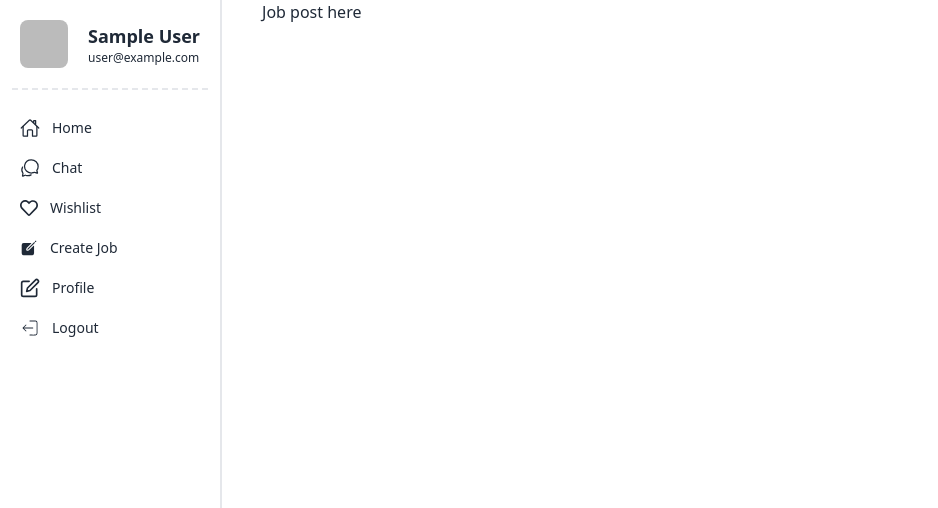
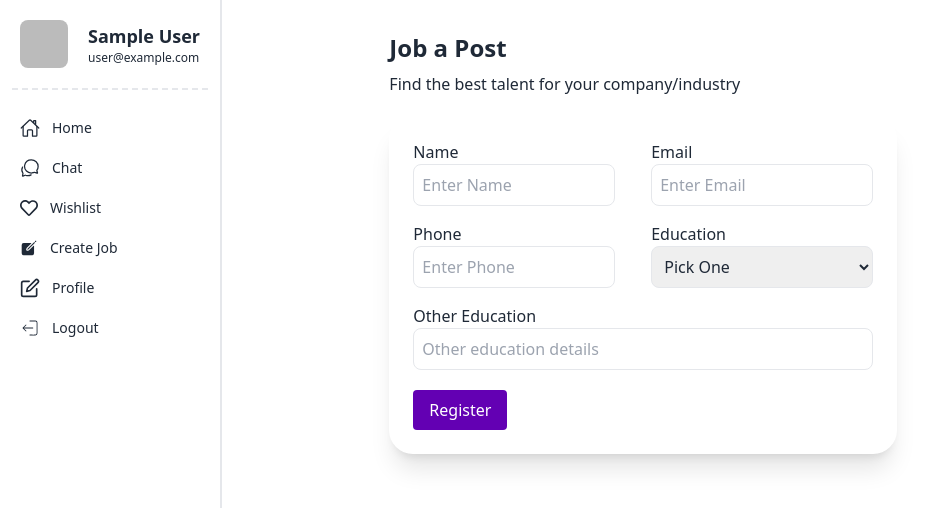
Before and after one commit to hasanalam365/find-career-client, a React (Vite) app: page /dashboard/create-job in a window 1280 px wide. Shown: the top 508 px of the page, without its empty margins (0-938 px from the left). Built offline with nearby package versions, Linux system fonts and the light colour scheme; no server answers; sample sign-in values are in the browser's storage.

Commit message:
create post input design

```diff
--- a/src/pages/Dashboard/CreateJob.tsx
+++ b/src/pages/Dashboard/CreateJob.tsx
@@ -1,7 +1,93 @@
-import React from "react";
+import React, { useState } from "react";
 
 const JobPost = () => {
-  return <div>Job post here</div>;
+  const [education, setEducation] = useState("");
+
+  const handleRegister = (event) => {
+    event.preventDefault();
+    console.log("Form submitted");
+  };
+
+  const handleEducationChange = (event) => {
+    setEducation(event.target.value);
+  };
+
+  return (
+    <div>
+      <div className="p-4 md:p-8 md:w-[90%] lg:p-8 lg:w-3/4 mx-auto">
+        <div className="mb-5">
+          <h2 className="text-2xl font-bold mb-2">Job a Post</h2>
+          <p className="md:w-3/4">
+            Find the best talent for your company/industry
+          </p>
+        </div>
+        <div className="p-6 shadow-xl rounded-3xl">
+          <form
+            onSubmit={handleRegister}
+            className="md:grid lg:grid gap-4 md:grid-cols-2 lg:grid-cols-2">
+            <div className="md:mr-5">
+              <label htmlFor="name">Name</label>
+              <input
+                name="name"
+                type="text"
+                placeholder="Enter Name"
+                className="border p-2 w-full focus:outline-none focus:border-[#6300B3] rounded-lg"
+              />
+            </div>
+            <div>
+              <label htmlFor="email">Email</label>
+              <input
+                name="email"
+                type="email"
+                placeholder="Enter Email"
+                className="border p-2 w-full focus:outline-none focus:border-[#6300B3] rounded-lg"
+              />
+            </div>
+            <div className="md:mr-5">
+              <label htmlFor="phone">Phone</label>
+              <input
+                name="phone"
+                type="text"
+                placeholder="Enter Phone"
+                className="border p-2 w-full focus:outline-none focus:border-[#6300B3] rounded-lg"
+              />
+            </div>
+            <div>
+              <label htmlFor="education">Education</label>
+              <select
+                name="education"
+                value={education}
+                onChange={handleEducationChange}
+                className="border p-2 w-full focus:outline-none focus:border-[#6300B3] rounded-lg">
+                <option disabled value="">
+                  Pick One
+                </option>
+                <option>Under SSC</option>
+                <option>SSC/Dakhil</option>
+                <option>HSC/Alim</option>
+                <option>Graduated/Degree</option>
+                <option>Others</option>
+              </select>
+            </div>
+            <div className="col-span-2">
+              <label htmlFor="others">Other Education</label>
+              <input
+                name="others"
+                type="text"
+                placeholder="Other education details"
+                className="border p-2 w-full focus:outline-none focus:border-[#6300B3] rounded-lg"
+              />
+            </div>
+          </form>
+          <button
+            type="submit"
+            className="bg-[#6300B3] text-white py-2 px-4 rounded mt-5 col-span-2">
+            Register
+          </button>
+        </div>
+      </div>
+    </div>
+  );
 };
 
 export default JobPost;
```
